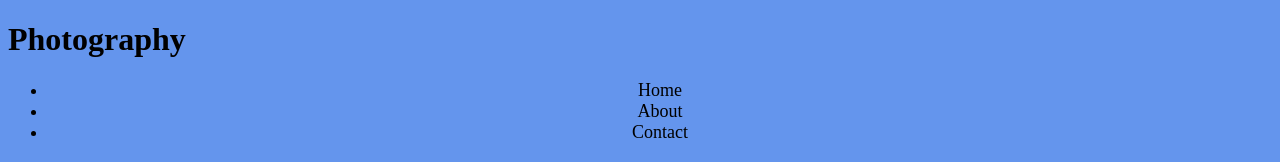
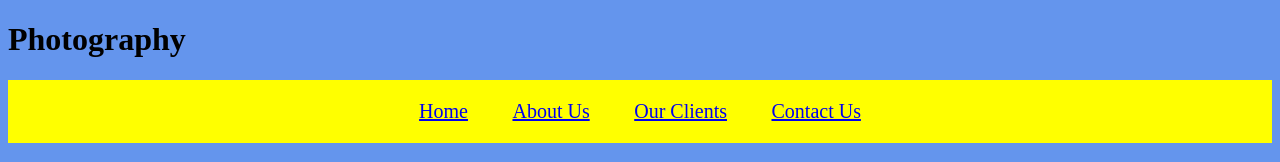
Before and after one commit to kimutaiamos/Photography, a plain HTML site: page index.html in a window 1280 px wide. Shown: the top 162 px of the page. Drawn offline with Linux system fonts and the light colour scheme.

Commit message:
adddedaninlineblock

```diff
--- a/index.css
+++ b/index.css
@@ -39,8 +39,15 @@ map{
     justify-items: last baseline;
     background-size: cover;
 }
-.h1 style="color:blue;">
-A blue heading</h1>
-<p style="color:red;"a
-a red paragraph.</p>
-}
+.nav {
+    background-color: yellow;
+    list-style-type: none;
+    text-align: center;
+    margin: 0;
+    padding: 0;
+  }
+  .nav li {
+    display: inline-block;
+    font-size: 20px;
+    padding: 20px;
+  }
--- a/index.html
+++ b/index.html
@@ -4,15 +4,18 @@
     <meta charset="UTF-8">
     <meta http-equiv="X-UA-Compatible" content="IE=edge">
     <meta name="viewport" content="width=device-width, initial-scale=1.0">
-    <title>Photography</title><link rel="stylesheet" href="index.css">
+    <title>Photography</title>
+    <link rel="stylesheet" href="index.css">
 </head>
 <body>
     <h1>Photography</h1> <div style="font-size: large;"max-width=20%>
         <nav>
-        <ul>
-           <li>Home</li>
-           <li>About</li>
-           <li>Contact</li>
+        <ul class="nav">
+            <li><a href="#home">Home</a></li>
+            <li><a href="#about">About Us</a></li>
+            <li><a href="#clients">Our Clients</a></li>
+            <li><a href="#contact">Contact Us</a></li>
+          </ul>
         </ul>
          </nav>
         </li>
@@ -29,7 +32,7 @@
         </div
         </div>
             <img style ='max-width: 20%; max-height: 10%;'src="/assets/microsoft surface pro 7.jpeg">
-            <p>This is microsoft surfece book with 8 gb ram 512 gb ssd</p>
+            <p>This is microsoft surface book with 8 gb ram 512 gb ssd</p>
             <b>@ksh 110,000</b>
           <div class="row">
            <div class="column">
@@ -38,7 +41,7 @@
             </div>
 
           <img style ='max-width: 20%; max-height: 10%;'src="/assets/lenovo ideapad .jpeg">
-          <p> This is lenovo ideapad 4 gb ram 500 ggb hdd</p>
+          <p> This is lenovo ideapad 4 gb ram 500 gb hdd</p>
           <b>@ ksh 35,000</b>
           </div>
         </div>
```
